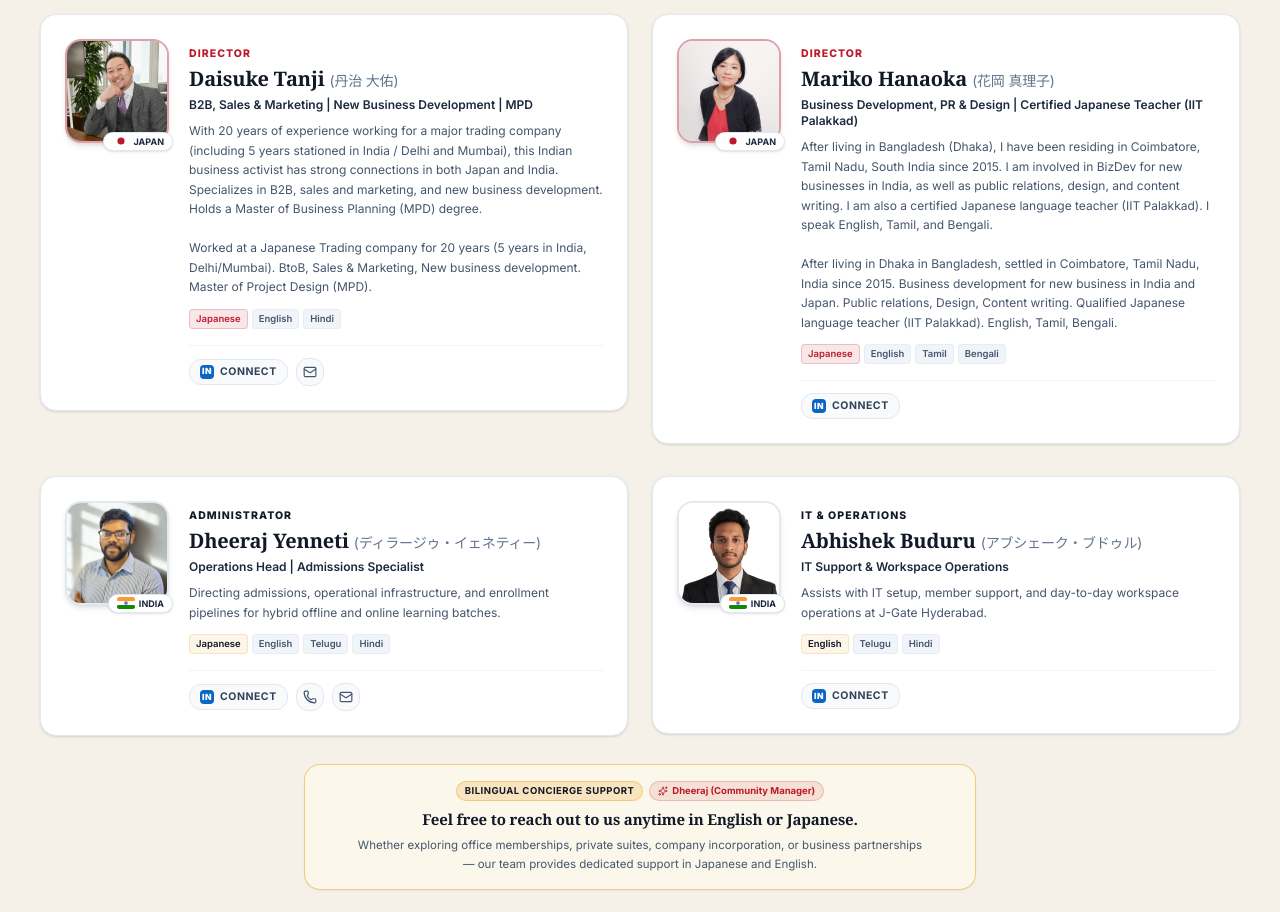
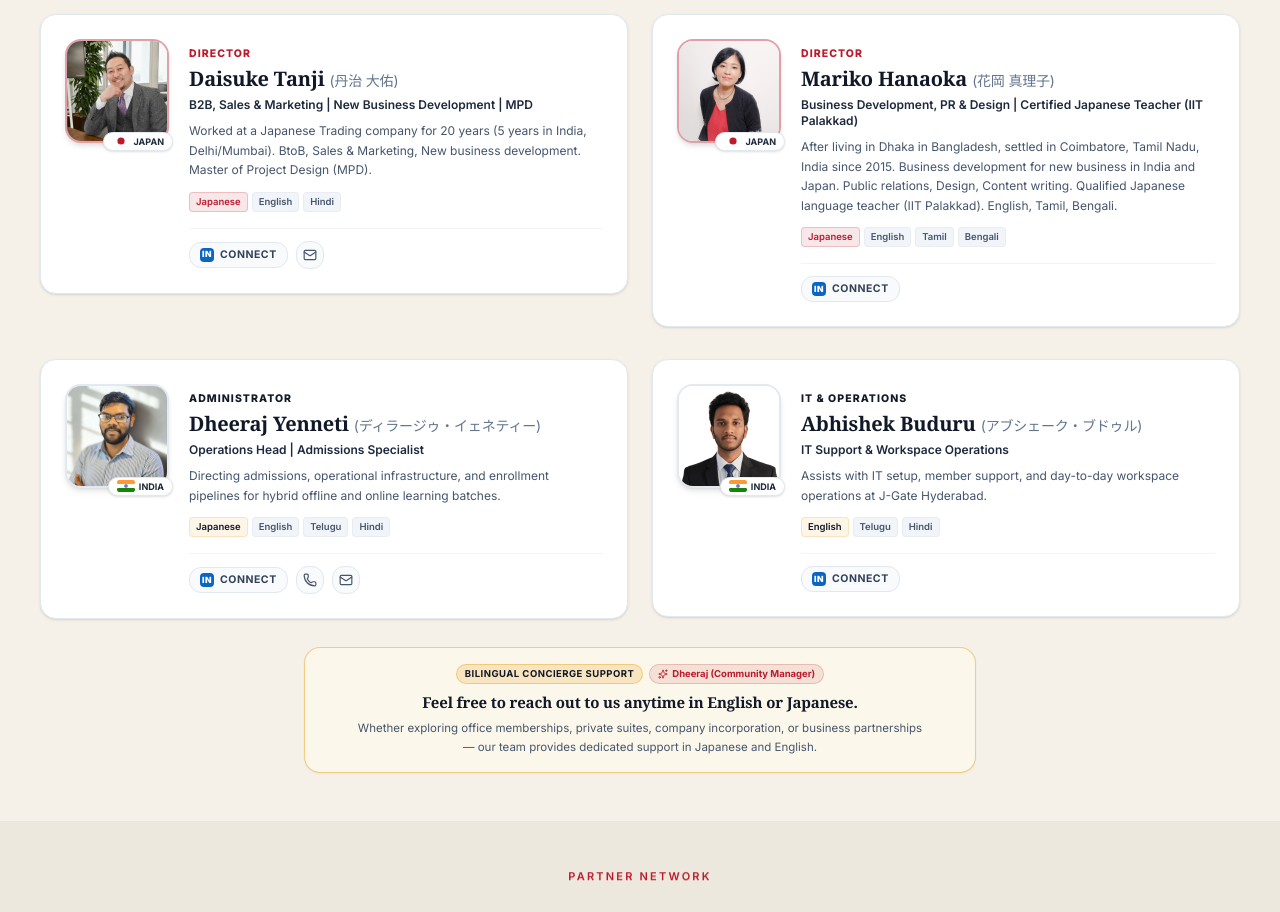
Before and after one commit to abhi-shek04/J-Gate, a Next.js app: page /team in a window 1280 px wide. Shown: the part 1500-2412 px from the top of the page. Built offline with nearby package versions, Linux system fonts and the light colour scheme.

Commit message:
fix(team): remove redundant bio paragraphs from Daisuke Tanji and Mariko Hanaoka

```diff
--- a/src/components/jgate/team-section.tsx
+++ b/src/components/jgate/team-section.tsx
@@ -191,7 +191,7 @@ const OPS_TEAM: OpsMember[] = [
     email: "contact@indobox.co.jp",
     image: "/team/tanji.png",
     desc: {
-      EN: "With 20 years of experience working for a major trading company (including 5 years stationed in India / Delhi and Mumbai), this Indian business activist has strong connections in both Japan and India. Specializes in B2B, sales and marketing, and new business development. Holds a Master of Business Planning (MPD) degree.\n\nWorked at a Japanese Trading company for 20 years (5 years in India, Delhi/Mumbai). BtoB, Sales & Marketing, New business development. Master of Project Design (MPD).",
+      EN: "Worked at a Japanese Trading company for 20 years (5 years in India, Delhi/Mumbai). BtoB, Sales & Marketing, New business development. Master of Project Design (MPD).",
       JP: "大手商社勤務20年（うちインド駐在5年／デリー・ムンバイ）の経験を持ち、日印双方に強いコネクションを持つインドビジネスアクティビスト。BtoB、営業・マーケティング、新規事業開発が専門。事業構想修士（MPD）。",
     },
     tags: [
@@ -220,7 +220,7 @@ const OPS_TEAM: OpsMember[] = [
     email: "contact@indobox.co.jp",
     image: "/team/hanaoka.png",
     desc: {
-      EN: "After living in Bangladesh (Dhaka), I have been residing in Coimbatore, Tamil Nadu, South India since 2015. I am involved in BizDev for new businesses in India, as well as public relations, design, and content writing. I am also a certified Japanese language teacher (IIT Palakkad). I speak English, Tamil, and Bengali.\n\nAfter living in Dhaka in Bangladesh, settled in Coimbatore, Tamil Nadu, India since 2015. Business development for new business in India and Japan. Public relations, Design, Content writing. Qualified Japanese language teacher (IIT Palakkad). English, Tamil, Bengali.",
+      EN: "After living in Dhaka in Bangladesh, settled in Coimbatore, Tamil Nadu, India since 2015. Business development for new business in India and Japan. Public relations, Design, Content writing. Qualified Japanese language teacher (IIT Palakkad). English, Tamil, Bengali.",
       JP: "バングラデシュ（ダッカ）在住を経て、2015年より南インド・タミルナードゥ州コインバトール在住。インドでの新規事業のBizDev、広報・デザイン・コンテンツライティングに携わる。日本語教師有資格者（IITパラッカド校）。英語、タミル語、ベンガル語。",
     },
     tags: [
--- a/src/components/jgate/team.tsx
+++ b/src/components/jgate/team.tsx
@@ -12,7 +12,7 @@ const CORE_LEADERSHIP = [
     role: "DIRECTOR",
     subtitle: "B2B, Sales & Marketing | New Business Development | MPD",
     image: "/team/tanji.png",
-    desc: "With 20 years of experience working for a major trading company (including 5 years stationed in India / Delhi and Mumbai), this Indian business activist has strong connections in both Japan and India. Specializes in B2B, sales and marketing, and new business development. Holds a Master of Business Planning (MPD) degree.\n\nWorked at a Japanese Trading company for 20 years (5 years in India, Delhi/Mumbai). BtoB, Sales & Marketing, New business development. Master of Project Design (MPD).",
+    desc: "Worked at a Japanese Trading company for 20 years (5 years in India, Delhi/Mumbai). BtoB, Sales & Marketing, New business development. Master of Project Design (MPD).",
     tags: ["B2B Sales & Marketing", "New Business Development", "Master of Project Design (MPD)"],
     linkedin: "https://www.linkedin.com/in/daisuke-tanji/",
   },
@@ -22,7 +22,7 @@ const CORE_LEADERSHIP = [
     role: "DIRECTOR",
     subtitle: "Business Development, PR & Design | Certified Japanese Teacher (IIT Palakkad)",
     image: "/team/hanaoka.png",
-    desc: "After living in Bangladesh (Dhaka), I have been residing in Coimbatore, Tamil Nadu, South India since 2015. I am involved in BizDev for new businesses in India, as well as public relations, design, and content writing. I am also a certified Japanese language teacher (IIT Palakkad). I speak English, Tamil, and Bengali.\n\nAfter living in Dhaka in Bangladesh, settled in Coimbatore, Tamil Nadu, India since 2015. Business development for new business in India and Japan. Public relations, Design, Content writing. Qualified Japanese language teacher (IIT Palakkad). English, Tamil, Bengali.",
+    desc: "After living in Dhaka in Bangladesh, settled in Coimbatore, Tamil Nadu, India since 2015. Business development for new business in India and Japan. Public relations, Design, Content writing. Qualified Japanese language teacher (IIT Palakkad). English, Tamil, Bengali.",
     tags: ["Business Development", "PR & Design", "Content Writing", "IIT Palakkad"],
     linkedin: "https://www.linkedin.com/in/marikohanaoka/",
   },
```
